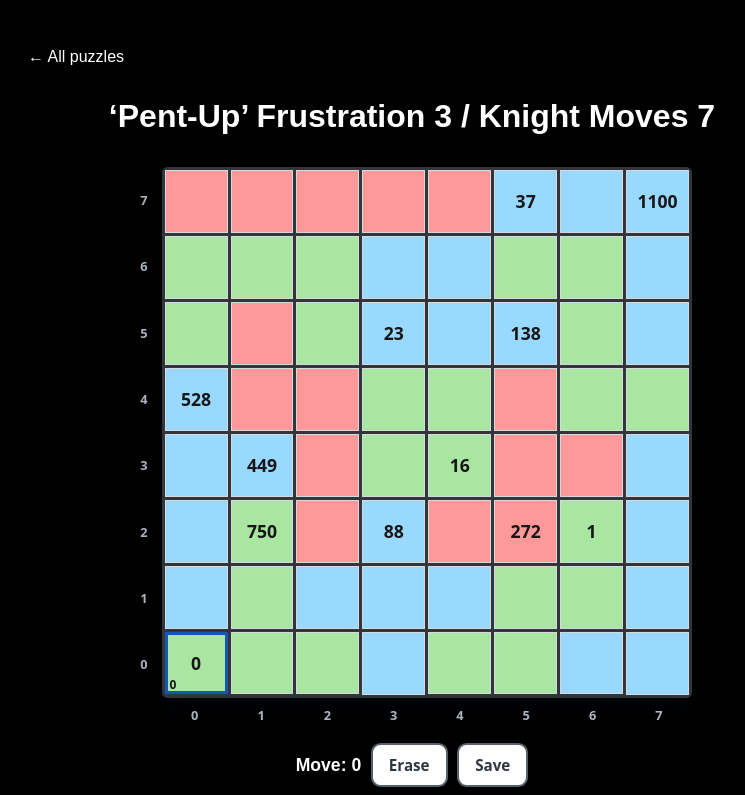
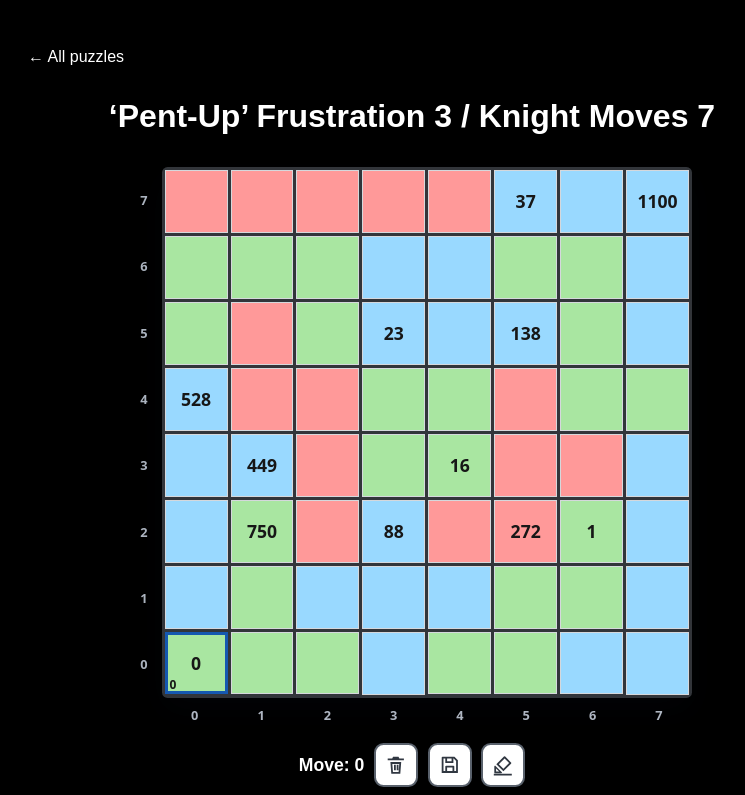
Before and after one commit to Kakkarrot/workout, a Next.js app: page /puzzles/pent-up-frustration-3-knight-moves-7 in a window 1280 px wide. Shown: the top 795 px of the page, without its empty margins (228-973 px from the left). Built offline with nearby package versions, Linux system fonts and the light colour scheme; no server answers.

Commit message:
add highlighing qol changes

```diff
--- a/src/app/globals.css
+++ b/src/app/globals.css
@@ -149,6 +149,19 @@ a { color: var(--app-foreground); }
 .puzzle-cell--invalid { z-index: 2; outline: 3px solid #c62828; outline-offset: -3px; }
 .puzzle-cell--tower { box-shadow: inset 0 0 0 4px var(--puzzle-surface); }
 
+.puzzle-cell--highlighted::after {
+    position: absolute;
+    inset: 0;
+    box-sizing: border-box;
+    border: 3px solid #9a7400;
+    content: '';
+    pointer-events: none;
+}
+
+.puzzle-cell--highlighted-mixed::after {
+    border-style: dashed;
+}
+
 .puzzle-cell__move {
     position: absolute;
     bottom: 0.18rem;
@@ -221,6 +234,19 @@ a { color: var(--app-foreground); }
     cursor: pointer;
 }
 
+.puzzle-mode--icon {
+    display: inline-grid;
+    place-items: center;
+    width: 2.75rem;
+    padding: 0;
+}
+
+.puzzle-mode--icon svg {
+    width: 1.35rem;
+    height: 1.35rem;
+    fill: currentColor;
+}
+
 .puzzle-mode--active {
     border-color: #1558b0;
     background: #1558b0;
--- a/src/features/pent-up-frustration/PuzzleBoard.tsx
+++ b/src/features/pent-up-frustration/PuzzleBoard.tsx
@@ -1,17 +1,23 @@
 import {GRID_SIZE, PUZZLE_CELLS} from './puzzleDefinition';
 import type {CellKey} from './types';
 
-type PuzzleBoardProps = {
+export type PuzzleBoardModel = {
     moves: readonly (CellKey | null)[];
     selectedMove: number;
     scores: readonly (string | undefined)[];
     towerCells: ReadonlySet<CellKey>;
     invalidMoves: ReadonlySet<number>;
+    highlightedCells: ReadonlySet<CellKey>;
+};
+
+type PuzzleBoardProps = {
+    board: PuzzleBoardModel;
     disabled: boolean;
     onSelectCell: (key: CellKey) => void;
 };
 
-export function PuzzleBoard({moves, selectedMove, scores, towerCells, invalidMoves, disabled, onSelectCell}: PuzzleBoardProps) {
+export function PuzzleBoard({board, disabled, onSelectCell}: PuzzleBoardProps) {
+    const {moves, selectedMove, scores, towerCells, invalidMoves, highlightedCells} = board;
     const moveByCell = new Map(moves.flatMap((key, move) => key ? [[key, move] as const] : []));
 
     return (
@@ -32,6 +38,7 @@ export function PuzzleBoard({moves, selectedMove, scores, towerCells, invalidMov
                                 move === selectedMove,
                                 towerCells.has(cell.key),
                                 move !== undefined && invalidMoves.has(move),
+                                highlightedCells.has(cell.key),
                             )}
                             key={cell.key}
                             type="button"
@@ -68,13 +75,16 @@ function axisValues() {
     return Array.from({length: GRID_SIZE}, (_, index) => index);
 }
 
-function cellClassName(isConstant: boolean, isCurrentMove: boolean, hasTower: boolean, isInvalid: boolean) {
+function cellClassName(isConstant: boolean, isCurrentMove: boolean, hasTower: boolean, isInvalid: boolean, isHighlighted: boolean) {
+    const hasOtherBorder = isCurrentMove || hasTower || isInvalid;
     return [
         'puzzle-cell',
         isConstant && 'puzzle-cell--prefilled',
         isCurrentMove && 'puzzle-cell--selected',
         hasTower && 'puzzle-cell--tower',
         isInvalid && 'puzzle-cell--invalid',
+        isHighlighted && 'puzzle-cell--highlighted',
+        isHighlighted && hasOtherBorder && 'puzzle-cell--highlighted-mixed',
     ].filter(Boolean).join(' ');
 }
 
--- /dev/null
+++ b/src/features/pent-up-frustration/PuzzleControls.tsx
@@ -0,0 +1,103 @@
+import type {ReactNode} from 'react';
+import type {PuzzleMode} from './puzzleState';
+
+export type PuzzleControlsState = {
+    selectedMove: number;
+    mode: PuzzleMode;
+    disabled: boolean;
+    isSaving: boolean;
+};
+
+type PuzzleControlsProps = {
+    state: PuzzleControlsState;
+    onToggleErase: () => void;
+    onToggleHighlight: () => void;
+    onSave: () => Promise<void>;
+};
+
+export function PuzzleControls({state, onToggleErase, onToggleHighlight, onSave}: PuzzleControlsProps) {
+    return (
+        <>
+            <div className="puzzle-modes">
+                <span className="active-move" aria-live="polite">Move: {state.selectedMove}</span>
+                <ModeButton
+                    label="Erase moves"
+                    active={state.mode === 'erase'}
+                    disabled={state.disabled}
+                    onClick={onToggleErase}
+                >
+                    <TrashIcon/>
+                </ModeButton>
+                <IconButton
+                    label={state.isSaving ? 'Saving board' : 'Save board'}
+                    disabled={state.disabled}
+                    onClick={() => void onSave()}
+                >
+                    <SaveIcon/>
+                </IconButton>
+                <ModeButton
+                    label="Highlighter"
+                    active={state.mode === 'highlight'}
+                    disabled={state.disabled}
+                    onClick={onToggleHighlight}
+                >
+                    <HighlighterIcon/>
+                </ModeButton>
+            </div>
+            <p className="puzzle-help">{helpText[state.mode]}</p>
+        </>
+    );
+}
+
+const helpText: Record<PuzzleMode, string> = {
+    moves: 'Select a populated square to make it active, or an empty square to play the following move.',
+    erase: 'Select a populated square to erase that move.',
+    highlight: 'Select a square to toggle its highlight.',
+};
+
+type IconButtonProps = {
+    label: string;
+    disabled: boolean;
+    active?: boolean;
+    onClick: () => void;
+    children: ReactNode;
+};
+
+function IconButton({label, disabled, active, onClick, children}: IconButtonProps) {
+    return (
+        <button
+            className={`puzzle-mode puzzle-mode--icon${active ? ' puzzle-mode--active' : ''}`}
+            type="button"
+            aria-label={label}
+            aria-pressed={active}
+            disabled={disabled}
+            onClick={onClick}
+        >
+            {children}
+        </button>
+    );
+}
+
+function ModeButton({active, ...props}: IconButtonProps & {active: boolean}) {
+    return <IconButton {...props} active={active}/>;
+}
+
+function TrashIcon() {
+    return <Icon path="M9 3h6l1 2h5v2H3V5h5l1-2Zm-3 6h12l-1 13H7L6 9Zm2.15 2 .7 9h6.3l.7-9h-7.7ZM10 12h2v6h-2v-6Zm3 0h2v6h-2v-6Z"/>;
+}
+
+function SaveIcon() {
+    return <Icon path="M4 3h13.17L21 6.83V21H3V4a1 1 0 0 1 1-1Zm1 2v14h14V7.66L16.34 5H16v5H7V5H5Zm4 0v3h5V5H9Zm-1 8h8a1 1 0 0 1 1 1v5H7v-5a1 1 0 0 1 1-1Zm1 2v4h6v-4H9Z"/>;
+}
+
+function HighlighterIcon() {
+    return <Icon path="m14.69 2.86 6.45 6.45a1 1 0 0 1 0 1.42l-8.48 8.48-7.87-7.87 8.48-8.48a1 1 0 0 1 1.42 0Zm-.71 2.12-6.36 6.36 5.04 5.04 6.36-6.36-5.04-5.04ZM3.38 12.75l7.87 7.87-.52.52a1 1 0 0 1-.71.3H3.56a1 1 0 0 1-1-1v-6.46a1 1 0 0 1 .29-.71l.53-.52ZM4.56 16v3.44H8l-3.44-3.45ZM2 22h20v2H2v-2Z"/>;
+}
+
+function Icon({path}: {path: string}) {
+    return (
+        <svg aria-hidden="true" viewBox="0 0 24 24">
+            <path d={path}/>
+        </svg>
+    );
+}
--- a/src/features/pent-up-frustration/PuzzleGrid.tsx
+++ b/src/features/pent-up-frustration/PuzzleGrid.tsx
@@ -2,6 +2,7 @@
 
 import {useMemo} from 'react';
 import {PuzzleBoard} from './PuzzleBoard';
+import {PuzzleControls} from './PuzzleControls';
 import {PuzzleInstructions} from './PuzzleInstructions';
 import {PUZZLE_ID} from './puzzleDefinition';
 import {evaluateProgress} from './puzzleProgress';
@@ -10,52 +11,41 @@ import {STARTING_CELL, scoreSequenceStartFor, towerCellsFor} from './puzzleState
 import {usePuzzleBoard} from './usePuzzleBoard';
 
 export function PuzzleGrid() {
-    const {state, isLoading, isSaving, status, selectCell, toggleErase, save} = usePuzzleBoard(PUZZLE_ID);
+    const {state, isLoading, isSaving, status, selectCell, toggleErase, toggleHighlight, save} = usePuzzleBoard(PUZZLE_ID);
     const towerCells = useMemo(() => towerCellsFor(state), [state]);
     const progress = evaluateProgress(state.moves, towerCells.has(STARTING_CELL));
-    const eraseMode = state.mode === 'erase';
     const scoreSequenceStart = scoreSequenceStartFor(state);
+    const board = {
+        moves: state.moves,
+        selectedMove: state.selectedMove,
+        scores: state.displayScores.map(score => score?.toString()),
+        towerCells,
+        invalidMoves: progress.invalidMoves,
+        highlightedCells: state.highlightedCells,
+    };
 
     return (
         <>
             <section className="puzzle-workspace" aria-label="Interactive puzzle grid">
                 {!isLoading && (
                     <PuzzleBoard
-                        moves={state.moves}
-                        selectedMove={state.selectedMove}
-                        scores={state.displayScores.map(score => score?.toString())}
-                        towerCells={towerCells}
-                        invalidMoves={progress.invalidMoves}
+                        board={board}
                         disabled={isSaving}
                         onSelectCell={selectCell}
                     />
                 )}
-                <div className="puzzle-modes">
-                    <span className="active-move" aria-live="polite">Move: {state.selectedMove}</span>
-                    <button
-                        className={`puzzle-mode${eraseMode ? ' puzzle-mode--active' : ''}`}
-                        type="button"
-                        aria-pressed={eraseMode}
-                        disabled={isLoading || isSaving}
-                        onClick={toggleErase}
-                    >
-                        Erase
-                    </button>
-                    <button
-                        className="puzzle-mode"
-                        type="button"
-                        disabled={isLoading || isSaving}
-                        onClick={() => void save()}
-                    >
-                        {isSaving ? 'Saving…' : 'Save'}
-                    </button>
-                </div>
+                <PuzzleControls
+                    state={{
+                        selectedMove: state.selectedMove,
+                        mode: state.mode,
+                        disabled: isLoading || isSaving,
+                        isSaving,
+                    }}
+                    onToggleErase={toggleErase}
+                    onToggleHighlight={toggleHighlight}
+                    onSave={save}
+                />
                 <p className="puzzle-status" aria-live="polite">{status}</p>
-                <p className="puzzle-help">
-                    {eraseMode
-                        ? 'Select a populated square to erase that move.'
-                        : 'Select a populated square to make it active, or an empty square to play the following move.'}
-                </p>
             </section>
             {!isLoading && (
                 <ScoreSequenceGenerator start={scoreSequenceStart}/>
--- a/src/features/pent-up-frustration/puzzleState.ts
+++ b/src/features/pent-up-frustration/puzzleState.ts
@@ -14,20 +14,22 @@ import type {CellKey} from './types';
 
 export {MAX_MARKED_SQUARES, MAX_MOVE, STARTING_CELL, towerCellsFor} from './puzzleBoardState';
 
-export type PuzzleMode = 'moves' | 'erase';
+export type PuzzleMode = 'moves' | 'erase' | 'highlight';
 
 export type PuzzleState = PuzzleBoardState & {
     selectedMove: number;
     mode: PuzzleMode;
+    highlightedCells: ReadonlySet<CellKey>;
 };
 
 export type PuzzleAction =
     | {type: 'selectCell'; key: CellKey}
     | {type: 'toggleErase'}
+    | {type: 'toggleHighlight'}
     | {type: 'load'; state: PuzzleState};
 
 export function createPuzzleState(): PuzzleState {
-    return {...createPuzzleBoardState(), selectedMove: 0, mode: 'moves'};
+    return {...createPuzzleBoardState(), selectedMove: 0, mode: 'moves', highlightedCells: new Set()};
 }
 
 export function puzzleReducer(state: PuzzleState, action: PuzzleAction): PuzzleState {
@@ -35,6 +37,10 @@ export function puzzleReducer(state: PuzzleState, action: PuzzleAction): PuzzleS
     if (action.type === 'toggleErase') {
         return {...state, mode: state.mode === 'erase' ? 'moves' : 'erase'};
     }
+    if (action.type === 'toggleHighlight') {
+        return {...state, mode: state.mode === 'highlight' ? 'moves' : 'highlight'};
+    }
+    if (state.mode === 'highlight') return toggleHighlight(state, action.key);
     return selectCell(state, action.key);
 }
 
@@ -49,6 +55,7 @@ export function contiguousMovePath(state: PuzzleState): readonly CellKey[] {
 function selectCell(state: PuzzleState, key: CellKey): PuzzleState {
     const existingMove = state.moves.indexOf(key);
     if (existingMove >= 0) return selectExistingCell(state, key, existingMove);
+    if (state.mode === 'erase') return state;
 
     const board = placeFollowingMove(state, state.selectedMove, key);
     return board ? {...state, ...board, selectedMove: state.selectedMove + 1} : state;
@@ -67,3 +74,10 @@ function selectExistingCell(state: PuzzleState, key: CellKey, move: number): Puz
 function previousPopulatedMove(moves: readonly (CellKey | null)[], before: number) {
     return Math.max(0, moves.slice(0, before).findLastIndex(Boolean));
 }
+
+function toggleHighlight(state: PuzzleState, key: CellKey): PuzzleState {
+    const highlightedCells = new Set(state.highlightedCells);
+    if (highlightedCells.has(key)) highlightedCells.delete(key);
+    else highlightedCells.add(key);
+    return {...state, highlightedCells};
+}
--- a/src/features/pent-up-frustration/puzzleStorage.ts
+++ b/src/features/pent-up-frustration/puzzleStorage.ts
@@ -41,7 +41,7 @@ function replayPuzzleState(moves: readonly (CellKey | null)[], startingCellIsTow
     const board = hydratePuzzleBoardState(moves, startingCellIsTower);
     if (!board) return null;
     const selectedMove = Math.max(0, board.moves.findLastIndex(Boolean));
-    return {...board, selectedMove, mode: 'moves' as const};
+    return {...board, selectedMove, mode: 'moves' as const, highlightedCells: new Set<CellKey>()};
 }
 
 function decodePuzzleState(value: unknown): DecodedPuzzleState | null {
--- a/src/features/pent-up-frustration/usePuzzleBoard.ts
+++ b/src/features/pent-up-frustration/usePuzzleBoard.ts
@@ -51,6 +51,7 @@ export function usePuzzleBoard(puzzleId: string) {
         status,
         selectCell: (key: CellKey) => dispatch({type: 'selectCell', key}),
         toggleErase: () => dispatch({type: 'toggleErase'}),
+        toggleHighlight: () => dispatch({type: 'toggleHighlight'}),
         save,
     };
 }
```
Also changed, not shown: 2 other files (tests, documents, lock files or other folders).
